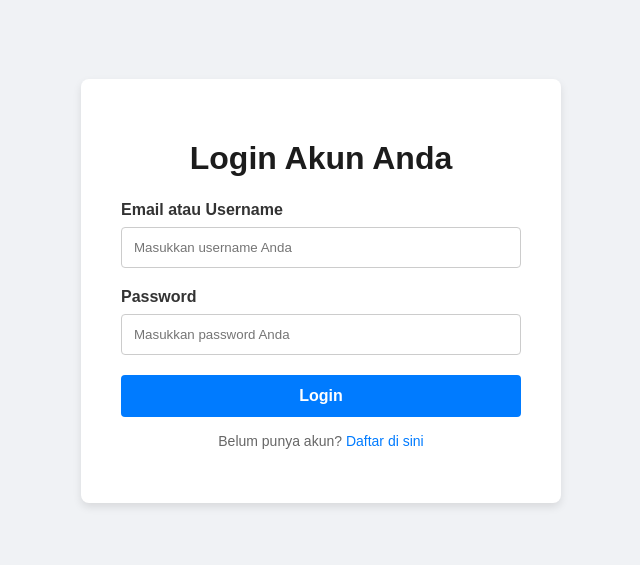
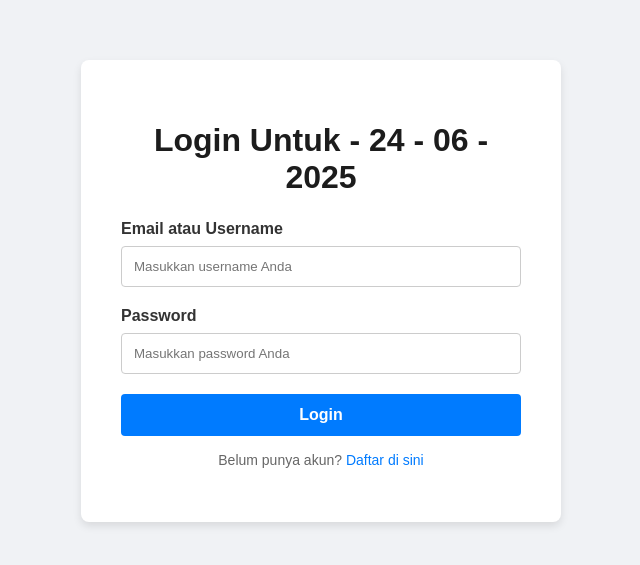
Before and after one commit to faldi28/Praktikum, a plain HTML site: page index.html in a window 1280 px wide. Shown: the part 109-674 px from the top of the page, without its empty margins (319-959 px from the left). Drawn offline with Linux system fonts and the light colour scheme.

Commit message:
perubahan

```diff
--- a/index.html
+++ b/index.html
@@ -96,7 +96,7 @@
 <body>
 
     <div class="login-container">
-        <h1>Login Akun Anda</h1>
+        <h1>Login Untuk - 24 - 06 - 2025 </h1>
         <form action="#" method="post">
             <div class="input-group">
                 <label for="username">Email atau Username</label>
```
